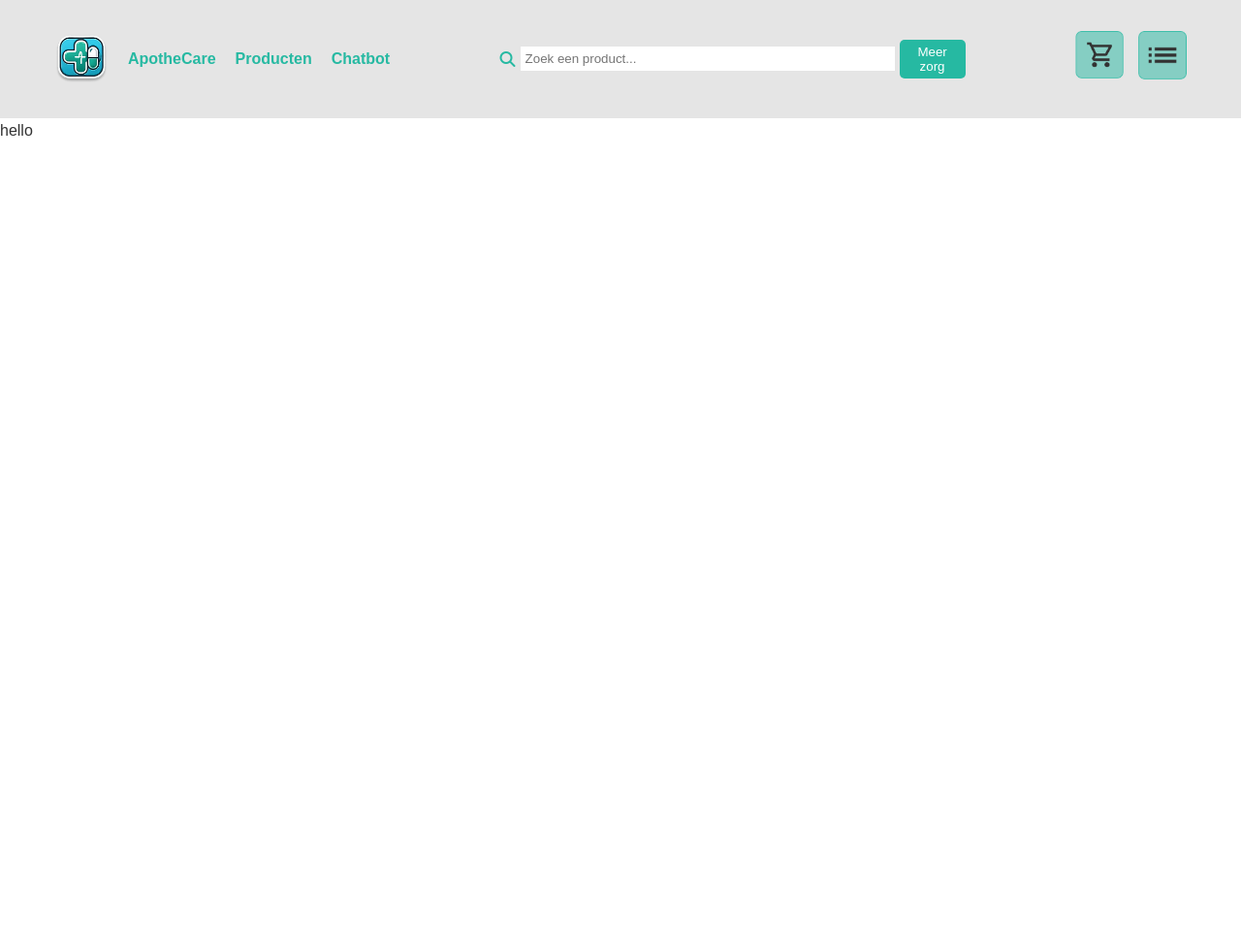
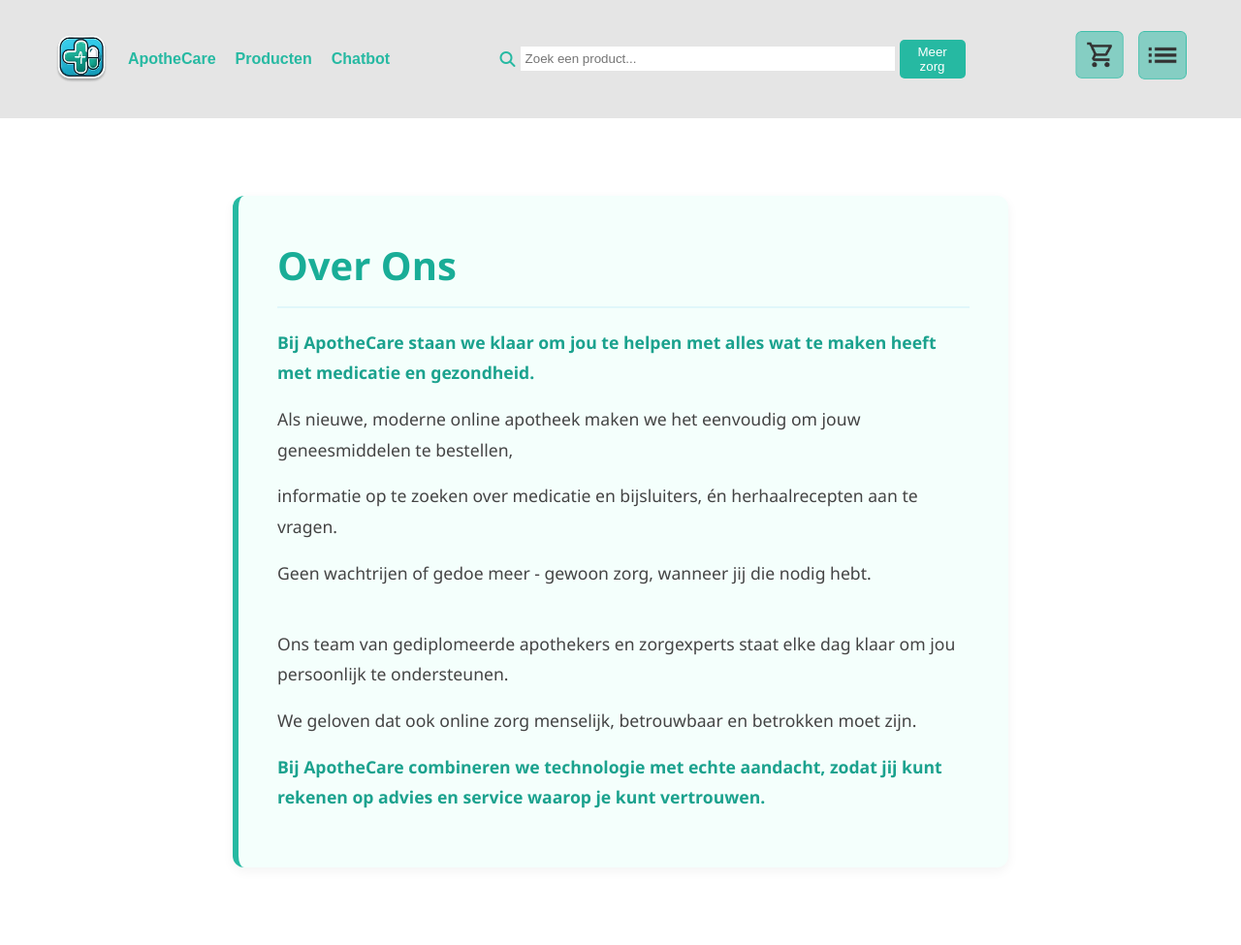
Before and after one commit to SonJoeyKong/webshop-, a PHP site: page /php/klanten/over-ons.php in a window 1280 px wide. Shown: the whole page at 97% size. Before the commit the page ends 140 px from the top, so only its background shows below. Run offline with PHP 8.4, Linux system fonts and the light colour scheme.

Commit message:
over ons text en styling
text voor over-ons toegevoegd en gestyled

```diff
--- a/css/style.css
+++ b/css/style.css
@@ -615,3 +615,71 @@ body {
 .footer-grid li {
     margin: 0.3rem 0;
 }
+/* .bigtext {
+ background-color: #ddfaff;
+ color:#333;
+ border-radius: 20px;
+ width: 60%;
+ margin: 20px;
+ font-size: larger;
+ height: 105%;
+}
+#overonsTOP {    margin-top: 5px;}
+#overonsBOT {    margin-bottom: 5px;}
+.bigtext p {
+    margin-left: 5px;
+} */
+.bigtext {
+    margin: 0;
+    font-family: 'Segoe UI', Tahoma, Geneva, Verdana, sans-serif;
+    background-color: #f7fafd; /* zacht lichtblauw */
+    color: #333; /* donkergrijs voor leesbaarheid */
+}
+
+.bigtext {
+    max-width: 800px;
+    margin: 80px auto;
+    padding: 40px;
+    background-color: #f4fffc;
+    border-radius: 12px;
+    box-shadow: 0 4px 12px rgba(0, 0, 0, 0.05);
+    text-align: left;
+    border-left: 6px solid #26B9A2; /* blauw-cyaan accentlijn */
+}
+
+.bigtext h1 {
+    font-size: 2.5em;
+    margin-bottom: 20px;
+    color: #19ad97; /* heldere blauw-cyaan titel */
+    text-transform: capitalize;
+    border-bottom: 2px solid #e0f7fa;
+    padding-bottom: 10px;
+}
+
+.bigtext p {
+    font-size: 1.1em;
+    line-height: 1.8;
+    color: #444;
+    margin-bottom: 16px;
+}
+
+#overonsTOP,
+#overonspBOT {
+    font-weight: 600;
+    color: #1ba28e; /* iets donkerdere cyaan als accent voor begin/einde */
+}
+
+@media (max-width: 768px) {
+    .bigtext {
+        margin: 40px 20px;
+        padding: 30px 20px;
+    }
+
+    .bigtext h1 {
+        font-size: 2em;
+    }
+
+    .bigtext p {
+        font-size: 1em;
+    }
+}
--- a/php/klanten/contact.php
+++ b/php/klanten/contact.php
@@ -1,7 +1,7 @@
 <!--
- taal php
- index.php door joey gemaakt
- het doel van index.php is de landing page van de website.
+ taal css en html
+onver-ons door: Kieran
+ het doel van contact.php is contact informatie geven over apothecare.
  --->
  <?php
 session_start(); // Start de sessie
--- a/php/klanten/over-ons.php
+++ b/php/klanten/over-ons.php
@@ -1,7 +1,7 @@
 <!--
- taal php
- index.php door joey gemaakt
- het doel van index.php is de landing page van de website.
+ taal css en html
+onver-ons door: Kieran
+ het doel van onver-ons.php is informatie geven over apothecare.
  --->
  <?php
 session_start(); // Start de sessie
@@ -67,10 +67,15 @@ session_start(); // Start de sessie
     </nav>
 
 
-<section>
-    <p>hello</p>
+<section class="bigtext">
+    <h1>over ons</h1>
+<p id="overonsTOP">Bij ApotheCare staan we klaar om jou te helpen met alles wat te maken heeft met medicatie en gezondheid.</p>
+<p>Als nieuwe, moderne online apotheek maken we het eenvoudig om jouw geneesmiddelen te bestellen,</p>
+<p>informatie op te zoeken over medicatie en bijsluiters, én herhaalrecepten aan te vragen.</p>
+<p>Geen wachtrijen of gedoe meer - gewoon zorg, wanneer jij die nodig hebt.</p>
+<br>
+<p>Ons team van gediplomeerde apothekers en zorgexperts staat elke dag klaar om jou persoonlijk te ondersteunen.</p>
+<p>We geloven dat ook online zorg menselijk, betrouwbaar en betrokken moet zijn.</p>
+<p id="overonspBOT">Bij ApotheCare combineren we technologie met echte aandacht, zodat jij kunt rekenen op advies en service waarop je kunt vertrouwen.</p>
 </section>
-
-
-
 </body>
```
